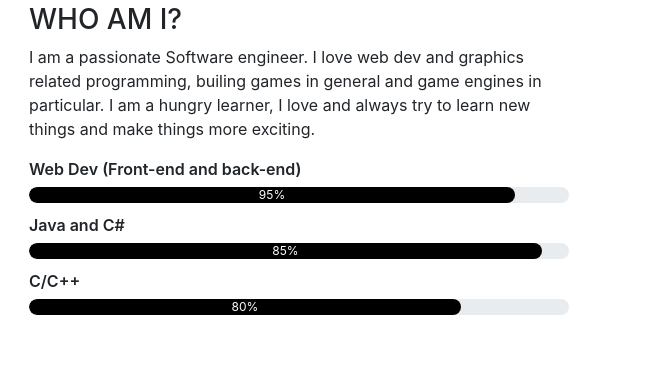
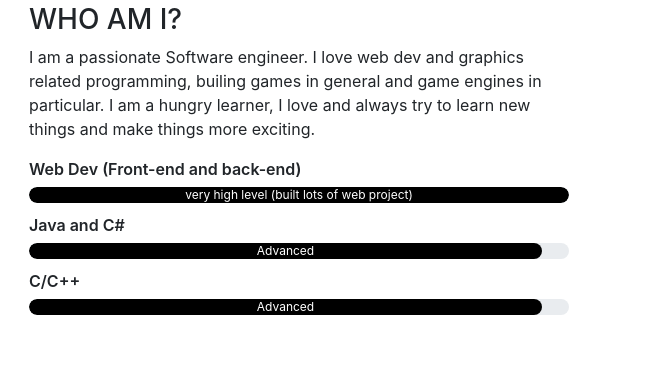
Before and after one commit to shadijiha/shadijiha.github.io, a plain HTML site: page index.html in a window 1280 px wide. Shown: the part 977-1342 px from the top of the page, 626-1280 px from the left. Drawn offline with nearby package versions, Linux system fonts and the light colour scheme.

Commit message:
Update index.html

```diff
--- a/index.html
+++ b/index.html
@@ -86,21 +86,23 @@
                     <div class="skills-bar">
                         <p>Web Dev (Front-end and back-end)</p>
                         <div class="progress">
-                            <div class="progress-bar" style="width: 90%">95%</div>
+                            <div class="progress-bar" style="width: 100%">
+                                very high level (built lots of web project)
+                            </div>
                         </div>
                     </div>
 
                     <div class="skills-bar">
                         <p>Java and C#</p>
                         <div class="progress">
-                            <div class="progress-bar" style="width: 95%">85%</div>
+                            <div class="progress-bar" style="width: 95%">Advanced</div>
                         </div>
                     </div>
 
                     <div class="skills-bar">
                         <p>C/C++</p>
                         <div class="progress">
-                            <div class="progress-bar" style="width: 80%">80%</div>
+                            <div class="progress-bar" style="width: 95%">Advanced</div>
                         </div>
                     </div>
                 </div>
```
